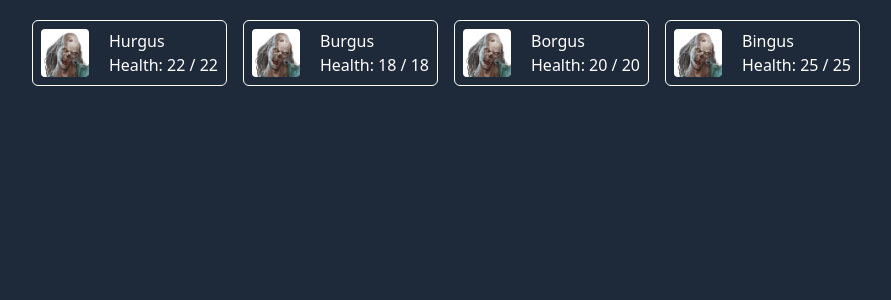
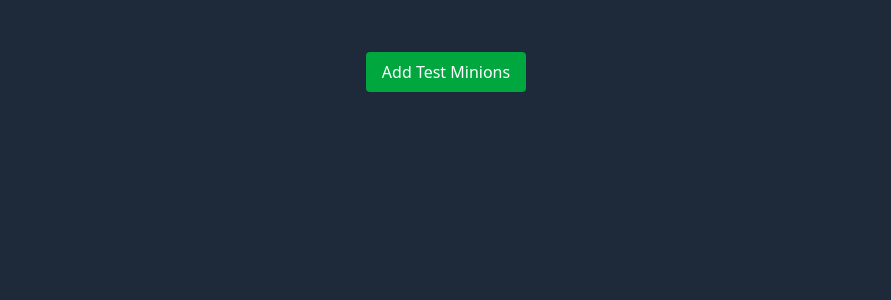
Before and after one commit to SelfwareEngineer/dnd-minion-manager, a React (Vite) app in the folder client/: page / in a window 1280 px wide. Shown: the top 300 px of the page, without its empty margins (194-1085 px from the left). Built offline with nearby package versions, Linux system fonts and the light colour scheme.

Commit message:
Add button for populating test minionData

```diff
--- a/client/src/App.tsx
+++ b/client/src/App.tsx
@@ -49,11 +49,6 @@
 
 	// TODO: Load minion data from local storage or backend
 
-	// WARN: - Dev only; remove before production, as well as getTestData function
-	if (Object.keys(minionData).length === 0) {
-		setMinionData(getTestData());
-	}
-
 	return (
 		<div className={pageStyle}>
 			<div className="minionContainer flex gap-4 mb-8">
@@ -61,6 +56,18 @@
 					<Minion key={minion.id} minionData={minion} />
 				))}
 			</div>
+			{/*WARN: Dev only. Remove for production. */}
+			<button
+				className="px-4 py-2 bg-green-600 rounded hover:bg-green-700"
+				onClick={() =>
+					setMinionData((prevData) => ({
+						...prevData,
+						...getTestData(),
+					}))
+				}
+			>
+				Add Test Minions
+			</button>
 		</div>
 	);
 }
```
